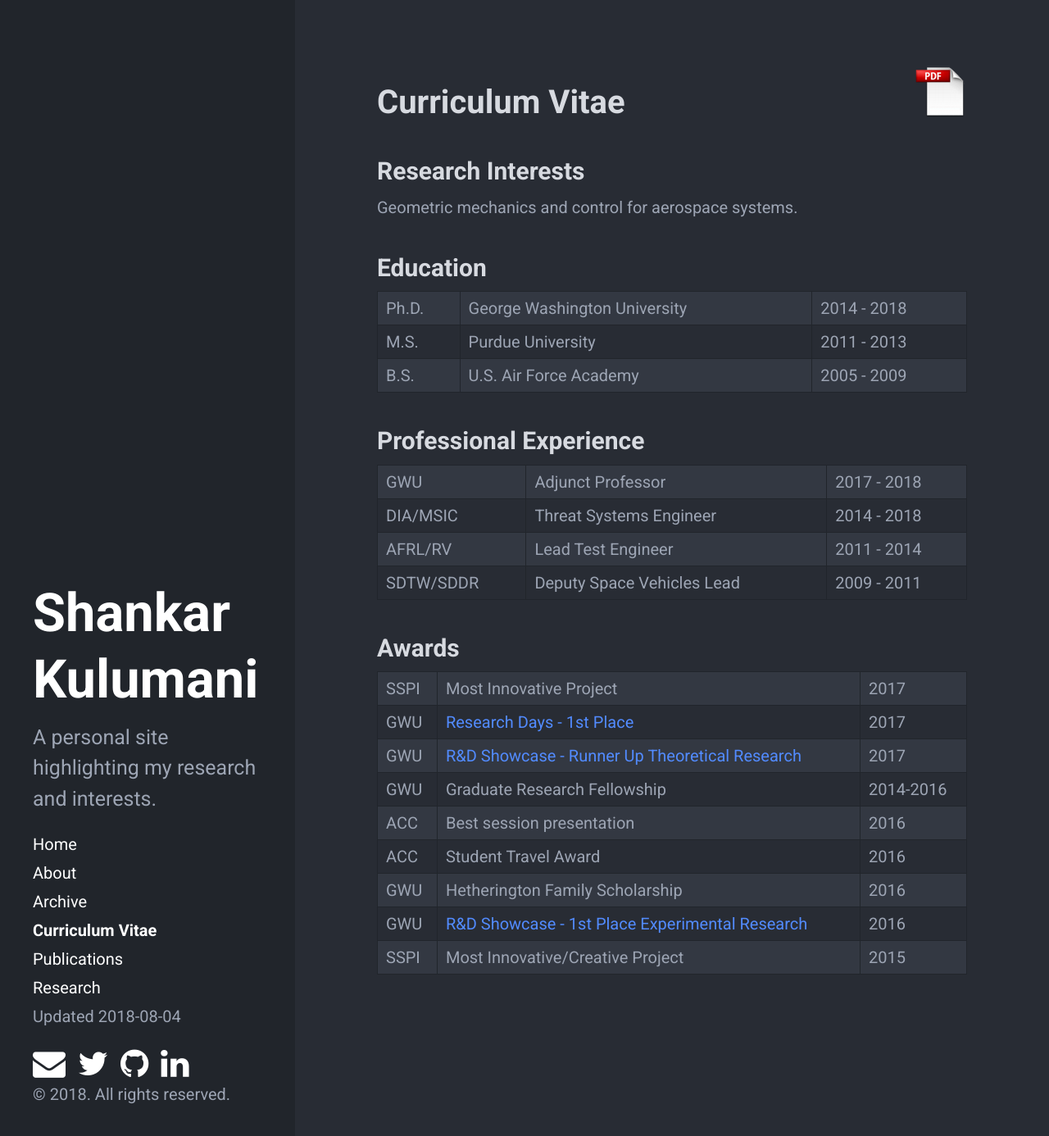
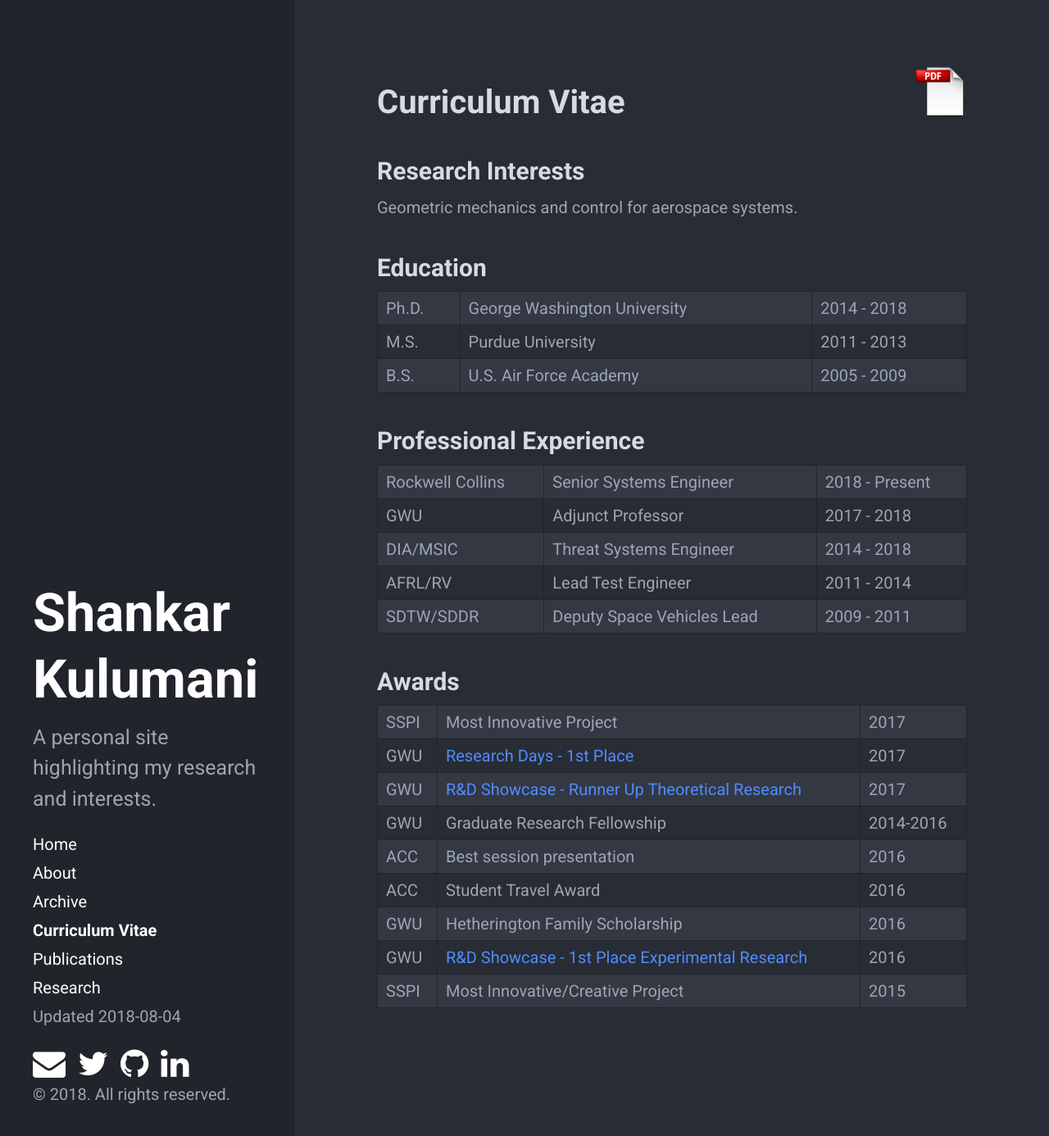
Before and after one commit to skulumani/skulumani.github.io, a Jekyll site: the page built from cv.md, in a window 1280 px wide and 1390 px high. Shown: the top 1386 px of the window at 82% size. Built offline with Jekyll 4.4.1, drawn with Linux system fonts in a browser that asks for light colours; nearby versions of some CDN libraries.

Commit message:
Add rockwell collins to CV page

```diff
--- a/cv.md
+++ b/cv.md
@@ -18,6 +18,7 @@
 
 ## Professional Experience
 
+Rockwell Collins | Senior Systems Engineer | 2018 - Present
 GWU       | Adjunct Professor          | 2017 - 2018
 DIA/MSIC  | Threat Systems Engineer    | 2014 - 2018
 AFRL/RV   | Lead Test Engineer         | 2011 - 2014
```
